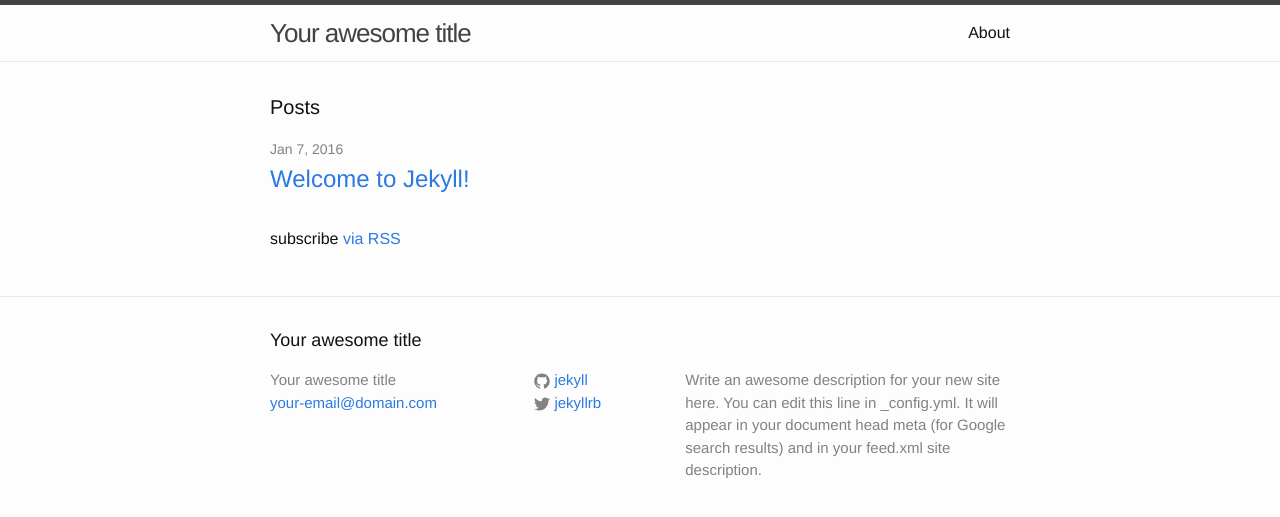
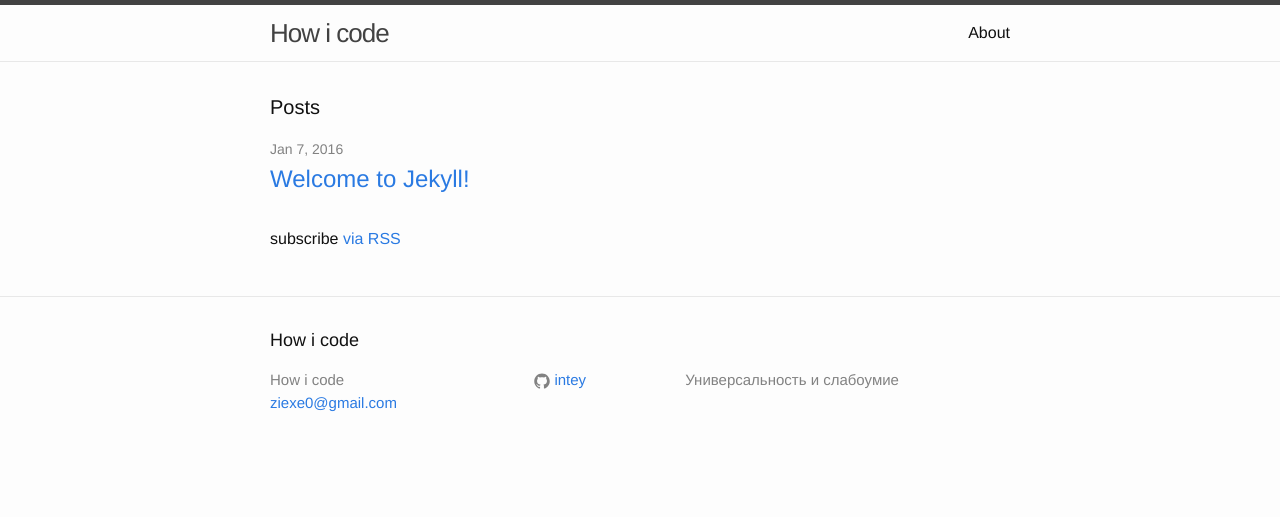
Before and after one commit to Intey/intey.github.io, a Jekyll site: the page built from index.html, in a window 1280 px wide. Shown: the top 517 px of the page. Built offline with Jekyll 4.4.1, drawn with Linux system fonts in a browser that asks for light colours.

Commit message:
[fix] Main page.

```diff
--- a/_config.yml
+++ b/_config.yml
@@ -1,14 +1,12 @@
 # Site settings
-title: Your awesome title
-email: your-email@domain.com
+title: How i code
+email: ziexe0@gmail.com
 description: > # this means to ignore newlines until "baseurl:"
-  Write an awesome description for your new site here. You can edit this
-  line in _config.yml. It will appear in your document head meta (for
-  Google search results) and in your feed.xml site description.
+    Универсальность и слабоумие
 baseurl: "" # the subpath of your site, e.g. /blog/
-url: "http://yourdomain.com" # the base hostname & protocol for your site
-twitter_username: jekyllrb
-github_username:  jekyll
+url: "http://intey.github.io" # the base hostname & protocol for your site
+# twitter_username:
+github_username:  intey
 
 # Build settings
 markdown: kramdown
```
